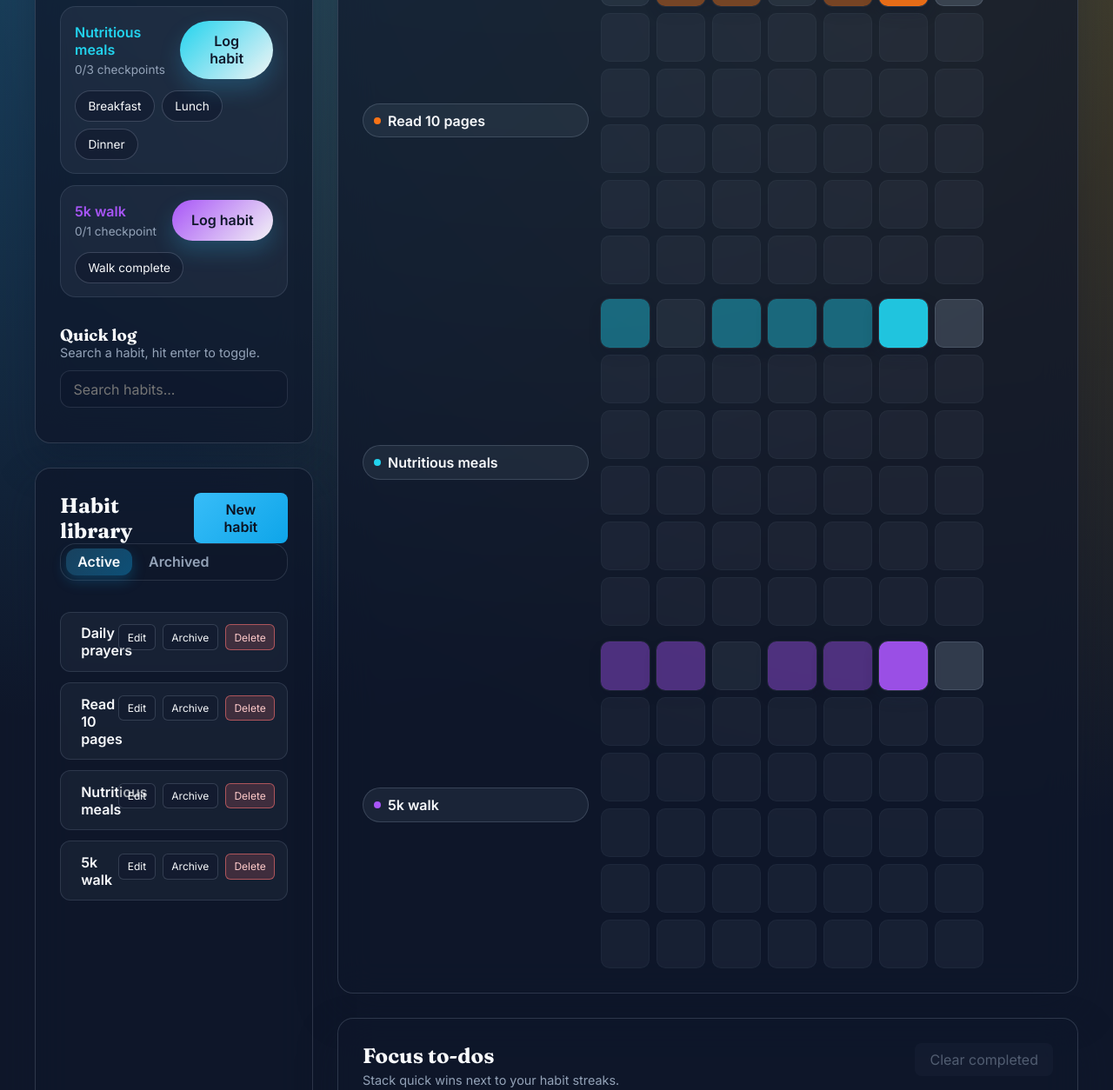
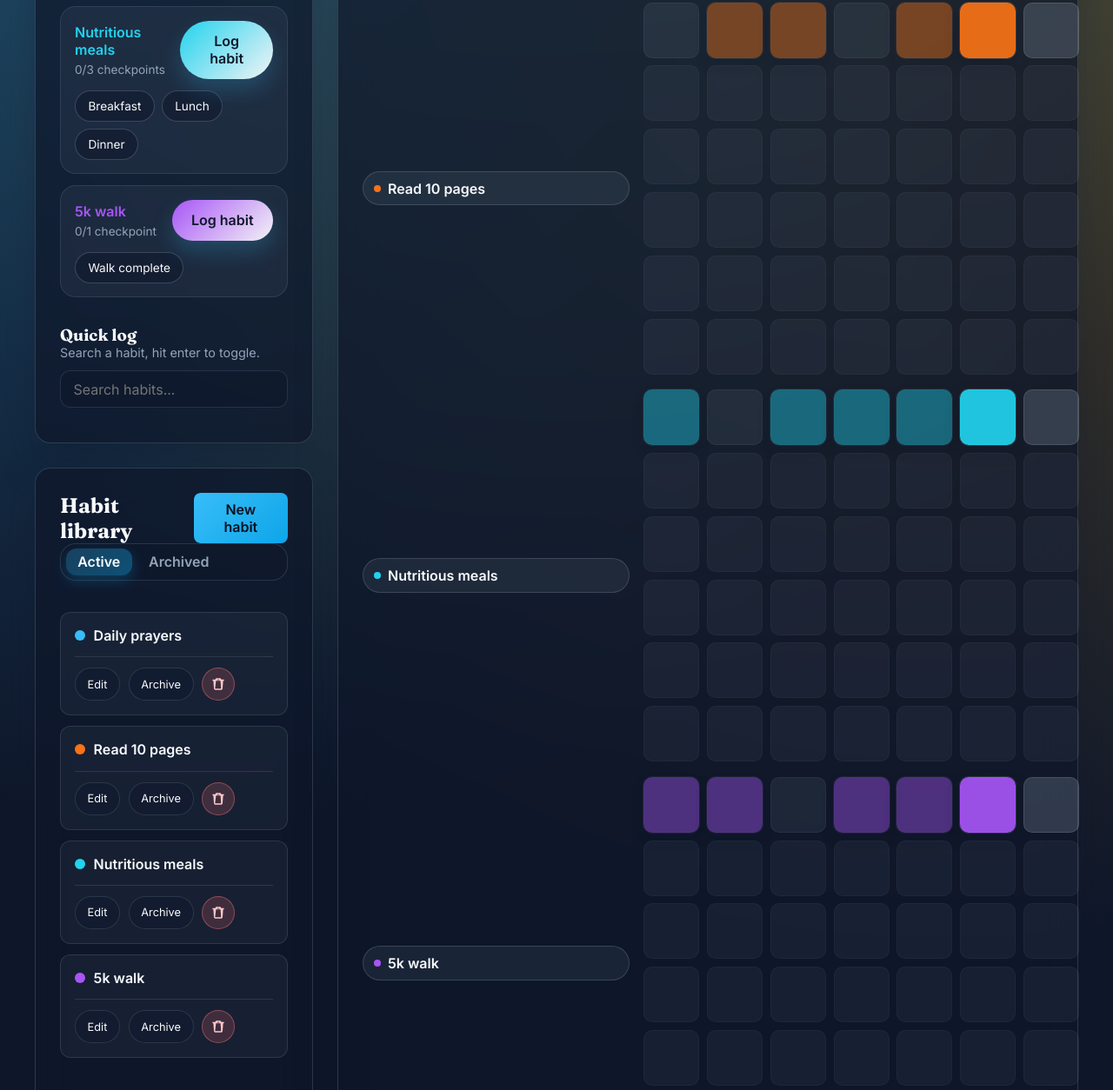
Before and after one commit to syedkarim00/da-heatmap, a plain HTML site: page index.html in a window 1280 px wide. Shown: the part 713-1967 px from the top of the page at 87% size. Drawn offline with Linux system fonts and the light colour scheme.

Commit message:
Tighten library layout and widen heatmap

```diff
--- a/app.js
+++ b/app.js
@@ -29,7 +29,6 @@ const elements = {
   prevMonth: document.getElementById("prevMonth"),
   nextMonth: document.getElementById("nextMonth"),
   dateSelector: document.getElementById("dateSelector"),
-  jumpToday: document.getElementById("jumpToday"),
   selectedDayLabel: document.getElementById("selectedDayLabel"),
   todayHabitList: document.getElementById("todayHabitList"),
   habitSearch: document.getElementById("habitSearch"),
@@ -902,6 +901,8 @@ function renderHabitLibrary() {
 
   habits.forEach((habit) => {
     const item = document.createElement("li");
+    item.className = "habit-library-item";
+
     const meta = document.createElement("div");
     meta.className = "habit-meta";
 
@@ -909,8 +910,9 @@ function renderHabitLibrary() {
     title.className = "habit-name-tag";
     const dot = document.createElement("span");
     dot.className = "habit-dot";
-    dot.style.color = habit.color || varFallbackColor();
-    dot.style.background = habit.color || varFallbackColor();
+    const color = habit.color || varFallbackColor();
+    dot.style.color = color;
+    dot.style.background = color;
     const name = document.createElement("span");
     name.textContent = habit.name;
     title.append(dot, name);
@@ -923,6 +925,7 @@ function renderHabitLibrary() {
     edit.type = "button";
     edit.textContent = "Edit";
     edit.addEventListener("click", () => openHabitForm(habit));
+
     const archive = document.createElement("button");
     archive.type = "button";
     archive.textContent = habit.archived ? "Unarchive" : "Archive";
@@ -931,10 +934,14 @@ function renderHabitLibrary() {
       saveData();
       render();
     });
+
     const remove = document.createElement("button");
     remove.type = "button";
-    remove.className = "danger";
-    remove.textContent = "Delete";
+    remove.className = "danger icon-only";
+    remove.innerHTML =
+      '<svg class="icon-trash" viewBox="0 0 24 24" aria-hidden="true" focusable="false"><path d="M9 3a1 1 0 0 0-.894.553L7.382 5H4a1 1 0 1 0 0 2h.528l.89 12.466A2 2 0 0 0 7.41 21h9.18a2 2 0 0 0 1.992-1.534L19.472 7H20a1 1 0 1 0 0-2h-3.382l-.724-1.447A1 1 0 0 0 14.894 3H9Zm1.618 2h2.764l.5 1H10.118l.5-1ZM8.53 7h6.94l.84 11.765a.25.25 0 0 1-.249.235H7.41a.25.25 0 0 1-.249-.235L8.53 7Z"/></svg><span class="sr-only">Delete</span>';
+    remove.setAttribute("aria-label", `Delete ${habit.name}`);
+    remove.title = `Delete ${habit.name}`;
     remove.addEventListener("click", () => {
       const message = `Delete "${habit.name}" and remove its history? This can’t be undone.`;
       if (window.confirm(message)) {
@@ -1174,13 +1181,6 @@ elements.dateSelector.addEventListener("change", (event) => {
   render();
 });
 
-elements.jumpToday.addEventListener("click", () => {
-  const today = new Date();
-  state.selectedDate = formatISO(today);
-  state.viewMonth = startOfMonth(today);
-  render();
-});
-
 elements.habitSearch.addEventListener("input", (event) => {
   state.searchTerm = event.target.value;
   renderQuickSearch();
--- a/index.html
+++ b/index.html
@@ -42,7 +42,6 @@
               </div>
               <div class="date-controls">
                 <input type="date" id="dateSelector" />
-                <button id="jumpToday" type="button" class="ghost">Today</button>
               </div>
             </header>
             <div class="today-list" aria-live="polite">
--- a/styles.css
+++ b/styles.css
@@ -11,8 +11,8 @@
   --radius-md: 12px;
   --radius-sm: 8px;
   --shadow: 0 20px 45px rgba(15, 23, 42, 0.35);
-  --grid-size: clamp(40px, 4.6vw, 56px);
-  --habit-label-width: clamp(180px, 22vw, 260px);
+  --grid-size: clamp(44px, 5vw, 66px);
+  --habit-label-width: clamp(210px, 24vw, 320px);
   --heatmap-0: rgba(148, 163, 184, 0.25);
   --heatmap-1: #38bdf820;
   --heatmap-2: #38bdf84d;
@@ -421,12 +421,12 @@ button.ghost:hover {
 }
 
 .habit-library li {
-  display: grid;
-  grid-template-columns: minmax(0, 1fr) auto;
-  gap: 0.85rem;
-  align-items: flex-start;
+  display: flex;
+  flex-direction: column;
+  gap: 0.9rem;
+  align-items: stretch;
   width: 100%;
-  padding: 0.85rem;
+  padding: 1rem;
   border-radius: var(--radius-md);
   background: rgba(148, 163, 184, 0.07);
   border: 1px solid rgba(148, 163, 184, 0.18);
@@ -465,9 +465,10 @@ button.ghost:hover {
 
 .habit-meta {
   display: flex;
-  flex-direction: column;
-  gap: 0.35rem;
+  align-items: center;
+  gap: 0.6rem;
   min-width: 0;
+  flex-wrap: wrap;
 }
 
 .habit-name-tag {
@@ -475,6 +476,9 @@ button.ghost:hover {
   align-items: center;
   gap: 0.6rem;
   font-weight: 600;
+  font-size: 1rem;
+  min-width: 0;
+  flex: 1 1 100%;
 }
 
 .habit-dot {
@@ -484,29 +488,26 @@ button.ghost:hover {
   background: currentColor;
 }
 
-.habit-stats {
-  font-size: 0.85rem;
-  color: var(--text-muted);
-}
-
 .habit-actions {
   display: flex;
   flex-wrap: wrap;
-  justify-content: flex-end;
-  gap: 0.5rem;
+  justify-content: flex-start;
+  gap: 0.6rem;
+  border-top: 1px solid rgba(148, 163, 184, 0.18);
+  padding-top: 0.75rem;
 }
 
 .habit-actions button {
-  font-size: 0.75rem;
-  padding: 0.4rem 0.6rem;
-  border-radius: 6px;
-  border: 1px solid rgba(148, 163, 184, 0.25);
-  background: rgba(15, 23, 42, 0.35);
+  font-size: 0.8rem;
+  padding: 0.45rem 0.85rem;
+  border-radius: 999px;
+  border: 1px solid rgba(148, 163, 184, 0.2);
+  background: rgba(15, 23, 42, 0.45);
   flex: 0 0 auto;
 }
 
 .habit-actions button.danger {
-  border-color: rgba(248, 113, 113, 0.6);
+  border-color: rgba(248, 113, 113, 0.45);
   color: #fecaca;
   background: rgba(248, 113, 113, 0.18);
 }
@@ -515,6 +516,21 @@ button.ghost:hover {
   border-color: rgba(248, 113, 113, 0.9);
   color: #fee2e2;
   background: rgba(248, 113, 113, 0.25);
+}
+
+.habit-actions button.icon-only {
+  width: 38px;
+  height: 38px;
+  padding: 0;
+  border-radius: 50%;
+  display: grid;
+  place-items: center;
+}
+
+.habit-actions button.icon-only .icon-trash {
+  width: 18px;
+  height: 18px;
+  fill: currentColor;
 }
 
 .calendar-card {
@@ -568,7 +584,7 @@ button.ghost:hover {
   display: grid;
   grid-template-columns: repeat(7, var(--grid-size));
   gap: 0.5rem;
-  justify-content: flex-end;
+  justify-content: flex-start;
   font-size: 0.8rem;
   color: var(--text-muted);
   padding-left: calc(var(--habit-label-width) + 0.9rem);
@@ -582,7 +598,7 @@ button.ghost:hover {
 .calendar-row {
   display: grid;
   grid-template-columns: var(--habit-label-width) 1fr;
-  gap: 0.9rem;
+  gap: 1rem;
   align-items: center;
 }
 
@@ -616,9 +632,20 @@ button.ghost:hover {
 .calendar-cells {
   display: grid;
   grid-template-columns: repeat(7, var(--grid-size));
-  gap: 0.5rem;
+  gap: 0.55rem;
   justify-content: flex-start;
   width: max-content;
+}
+
+.sr-only {
+  position: absolute;
+  width: 1px;
+  height: 1px;
+  padding: 0;
+  margin: -1px;
+  overflow: hidden;
+  clip: rect(0, 0, 0, 0);
+  border: 0;
 }
 
 .calendar-cell {
```
